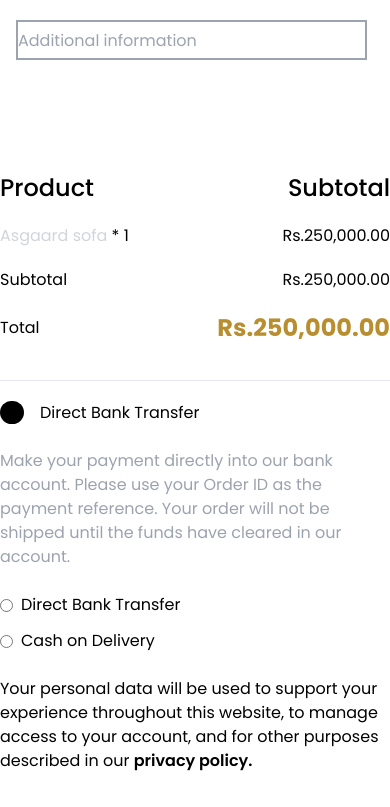
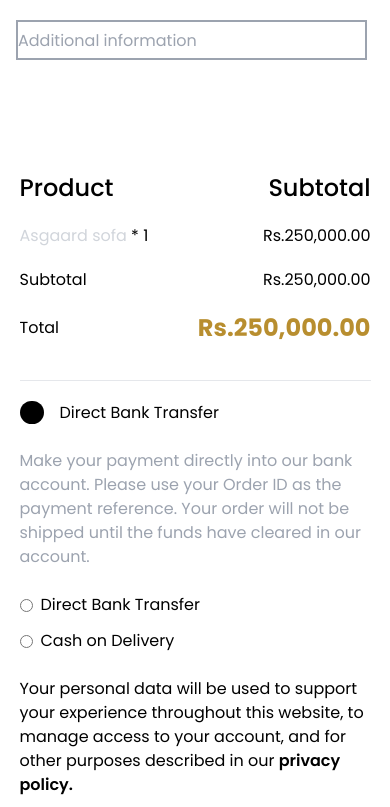
Before and after one commit to uneezaismail/ecommerce-hackathon, a Next.js app: page /checkout in a window 390 px wide. Shown: the part 1400-2207 px from the top of the page. Built offline with nearby package versions, Linux system fonts and the light colour scheme.

Commit message:
Update Subtotal.tsx

```diff
--- a/src/components/Subtotal.tsx
+++ b/src/components/Subtotal.tsx
@@ -3,7 +3,7 @@ import React from 'react'
 const Subtotal = () => {
   return (
 
-    <div className='w-full mx:2 md:mx-0 sm:w-[400px] mx-auto lg:w-[508px] h-fit xl:w-[608px] py-9 lg:pb-14 lg:py-20 lg:px-9 space-y-9'>
+    <div className='w-[90%] mx:2 md:mx-0 sm:w-[400px] mx-auto lg:w-[508px] h-fit xl:w-[608px] py-9 lg:pb-14 lg:py-20 lg:px-9 space-y-9'>
         <div className='xl:w-[533px] space-y-9'>
             <div className='flex flex-col gap-y-5'>
                 <div className='flex items-center justify-between'><span className='text-2xl font-medium'>Product</span><span className='text-2xl font-medium'>Subtotal</span></div>
```
